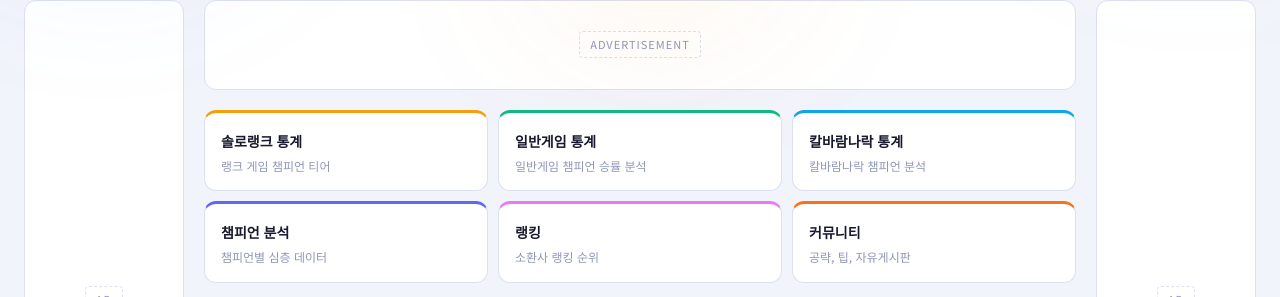
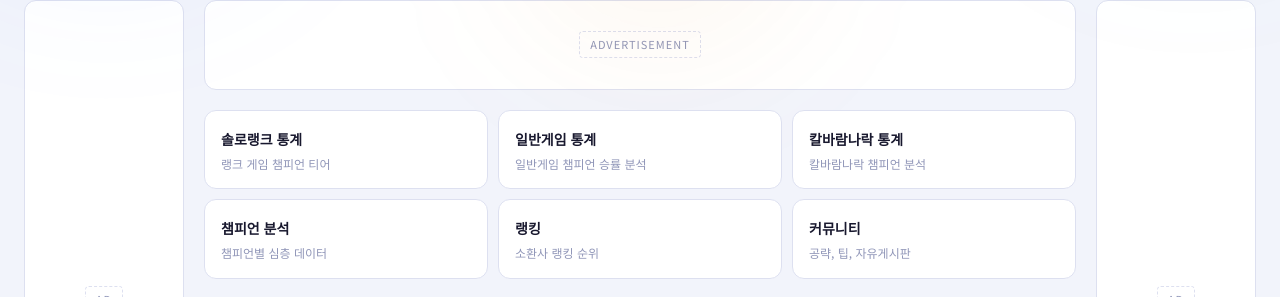
Before and after one commit to shinseongmin1-sketch/more.lol, a React (Vite) app: page / in a window 1280 px wide. Shown: the part 503-800 px from the top of the page. Built offline with nearby package versions, Linux system fonts and the light colour scheme; no server answers.

Commit message:
auto: 2026-04-02 17:59

```diff
--- a/src/pages/HomePage.css
+++ b/src/pages/HomePage.css
@@ -332,7 +332,6 @@
   gap: 6px;
   background: var(--bg-card);
   border: 1px solid var(--border-color);
-  border-top: 3px solid var(--card-color, #3b82f6);
   border-radius: 12px;
   padding: 18px 16px 16px;
   cursor: pointer;
```
